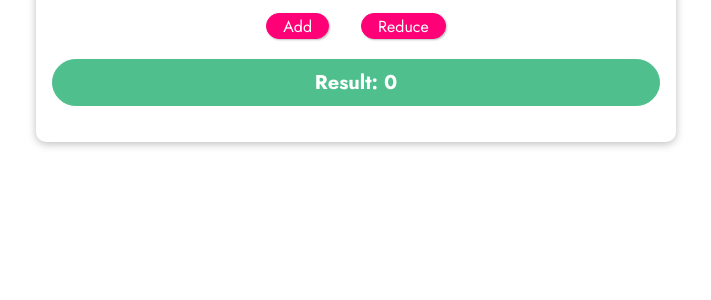
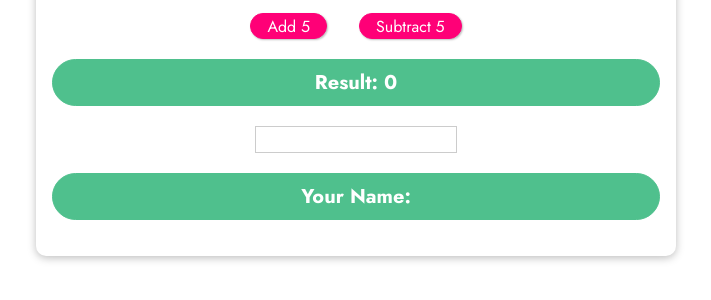
Before and after one commit to Rocklobster84/vuejs-practice, a plain HTML site: page basics-03-events-starting-code/index.html in a window 1280 px wide. Shown: the part 286-586 px from the top of the page, without its empty margins (284-995 px from the left). Drawn offline with nearby package versions, Linux system fonts and the light colour scheme.

Commit message:
Added v-on:input method

```diff
--- a/basics-03-events-starting-code/app.js
+++ b/basics-03-events-starting-code/app.js
@@ -2,14 +2,18 @@ const app = Vue.createApp({
   data() {
     return {
       counter: 0,
+      name: ''
     };
   },
   methods: {
-    add() {
-      this.counter++;
+    setName(event) {
+      this.name = event.target.value;
     },
-    reduce() {
-      this.counter--;
+    add(num) {
+      this.counter = this.counter + num;
+    },
+    reduce(num) {
+      this.counter = this.counter - num;
     }
   }
 });
--- a/basics-03-events-starting-code/index.html
+++ b/basics-03-events-starting-code/index.html
@@ -18,9 +18,11 @@
     </header>
     <section id="events">
       <h2>Events in Action</h2>
-      <button v-on:click="add()">Add</button>
-      <button v-on:click="reduce()">Reduce</button>
+      <button v-on:click="add(5)">Add 5</button>
+      <button v-on:click="reduce(5)">Subtract 5</button>
       <p>Result: {{ counter }}</p>
+      <input type="text" v-on:input="setName">
+      <p>Your Name: {{ name }}</p>
     </section>
   </body>
 </html>
```
